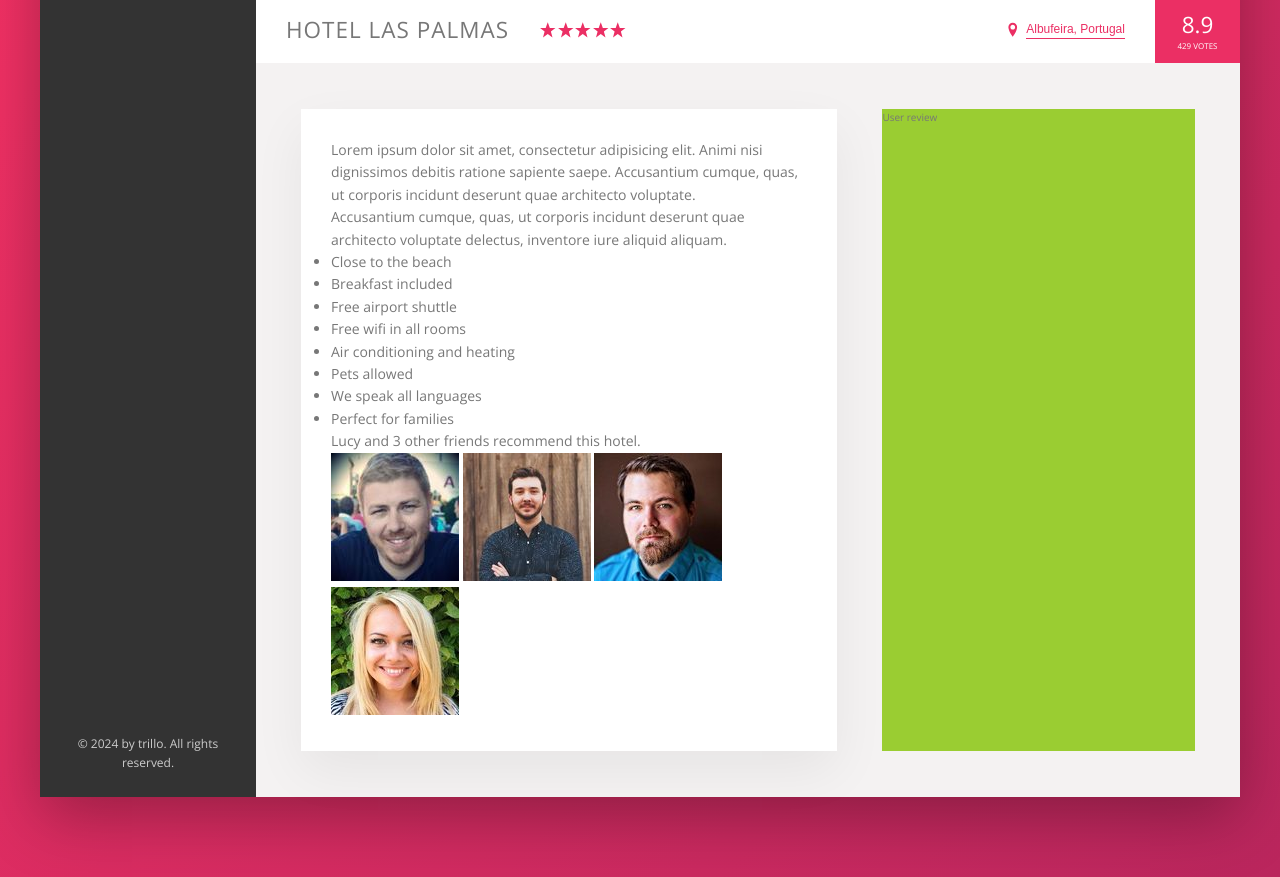
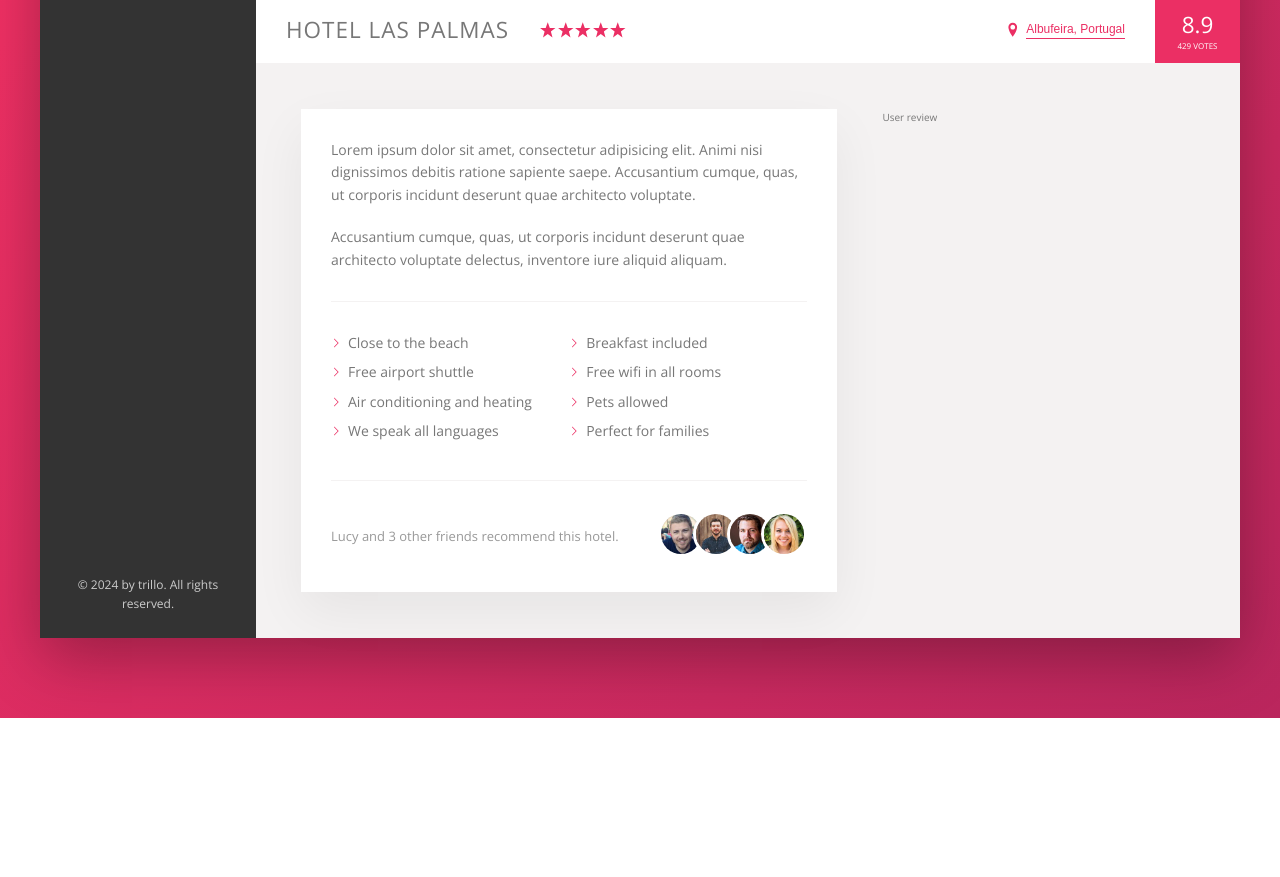
Before and after one commit to chayanmaji/Trillo, a website: page index.html in a window 1280 px wide. Shown: the part 538-1415 px from the top of the page. After the commit the page ends 1256 px from the top, so only its background shows below. Drawn offline with nearby package versions, Linux system fonts and the light colour scheme.

Commit message:
Details section has been completed

```diff
--- a/sass/_components.scss
+++ b/sass/_components.scss
@@ -278,3 +278,71 @@
         box-shadow: none;
     }
 }
+
+// PARAGRAPH
+.paragraph:not(:last-of-type) {
+    margin-bottom: 2rem;
+}
+
+// LIST
+.list {
+    list-style: none;
+    margin: 3rem 0;
+    padding: 3rem 0;
+    border-top: var(--line);
+    border-bottom: var(--line);
+
+    display: flex;
+    flex-wrap: wrap;
+
+    &__item {
+        flex: 0 0 50%;
+        margin-bottom: .7rem;
+    }
+
+    &__item::before {
+        content: "";
+        display:inline-block;
+        height: 1rem;
+        width: 1rem;
+        margin-right: .7rem;
+        // background-image: url(../img/chevron-thin-right.svg);
+        // background-size: .7rem;
+
+        background-color: var(--color-primary);
+        -webkit-mask-image: url(../img/chevron-thin-right.svg);
+        -webkit-mask-size: cover;
+        mask-image: url(../img/chevron-thin-right.svg);
+        mask-size: cover;
+    }
+}
+
+// RECOMMEND
+.recommend {
+    font-size: 1.3rem;
+    color: var(--color-grey-dark-3);
+
+    display: flex;
+    align-items: center;
+
+
+    &__count{
+        margin-right: auto;
+    }
+
+    &__friends{
+
+    }
+
+    &__photo {
+        box-sizing: content-box;
+        height: 4rem;
+        width: 4rem;
+        border-radius: 50%;
+        border: .3rem solid #fff;
+
+        &:not(:last-child) {
+            margin-right: -1.5rem;
+        }
+    }
+}
--- a/sass/_layout.scss
+++ b/sass/_layout.scss
@@ -53,6 +53,5 @@
 }
 
 .user-reviews {
-    background-color: yellowgreen;
     flex: 1;
 }
```
Also changed, not shown: css/style.css, img/chevron-thin-right.svg (added).
